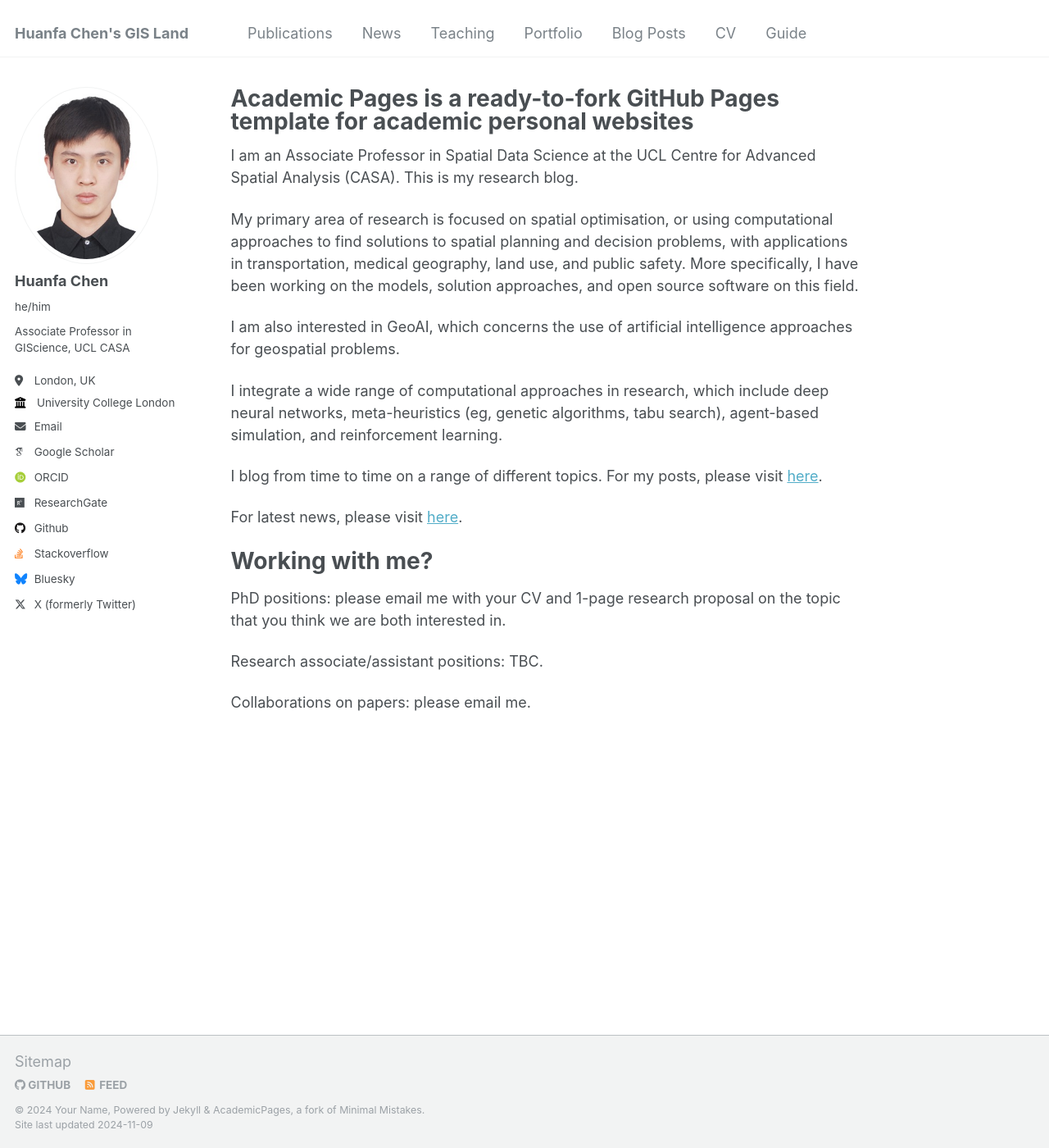
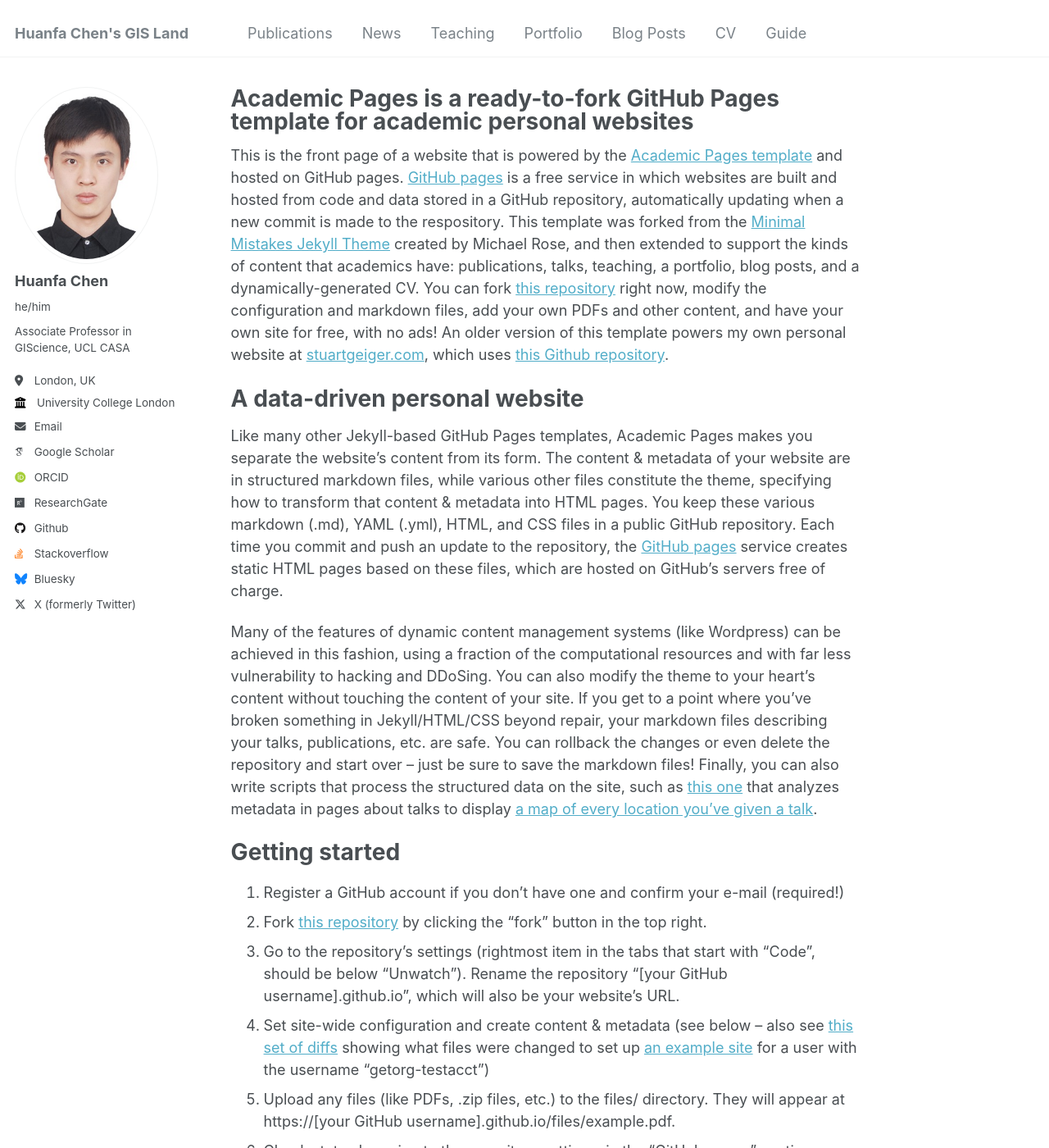
Before and after one commit to huanfachen/huanfachen.github.io, a Jekyll site: the page built from _pages/about_backup.md, in a window 1280 px wide and 1400 px high. Shown: the whole window at 82% size. Built offline with Jekyll 4.4.1, drawn with Linux system fonts in a browser that asks for light colours; some web fonts are replaced; some of the changed text lies outside the part shown.

```diff
--- a/_data/navigation.yml
+++ b/_data/navigation.yml
@@ -9,7 +9,7 @@
     url: /publications/
 
   - title: "News"
-    url: /News/
+    url: /news/
 
   - title: "Teaching"
     url: /teaching/
--- /dev/null
+++ b/_pages/about_backup.md
@@ -0,0 +1,49 @@
+---
+permalink: /
+title: "Academic Pages is a ready-to-fork GitHub Pages template for academic personal websites"
+author_profile: true
+redirect_from:
+  - /about/
+  - /about.html
+---
+
+This is the front page of a website that is powered by the [Academic Pages template](https://github.com/academicpages/academicpages.github.io) and hosted on GitHub pages. [GitHub pages](https://pages.github.com) is a free service in which websites are built and hosted from code and data stored in a GitHub repository, automatically updating when a new commit is made to the respository. This template was forked from the [Minimal Mistakes Jekyll Theme](https://mmistakes.github.io/minimal-mistakes/) created by Michael Rose, and then extended to support the kinds of content that academics have: publications, talks, teaching, a portfolio, blog posts, and a dynamically-generated CV. You can fork [this repository](https://github.com/academicpages/academicpages.github.io) right now, modify the configuration and markdown files, add your own PDFs and other content, and have your own site for free, with no ads! An older version of this template powers my own personal website at [stuartgeiger.com](http://stuartgeiger.com), which uses [this Github repository](https://github.com/staeiou/staeiou.github.io).
+
+A data-driven personal website
+======
+Like many other Jekyll-based GitHub Pages templates, Academic Pages makes you separate the website's content from its form. The content & metadata of your website are in structured markdown files, while various other files constitute the theme, specifying how to transform that content & metadata into HTML pages. You keep these various markdown (.md), YAML (.yml), HTML, and CSS files in a public GitHub repository. Each time you commit and push an update to the repository, the [GitHub pages](https://pages.github.com/) service creates static HTML pages based on these files, which are hosted on GitHub's servers free of charge.
+
+Many of the features of dynamic content management systems (like Wordpress) can be achieved in this fashion, using a fraction of the computational resources and with far less vulnerability to hacking and DDoSing. You can also modify the theme to your heart's content without touching the content of your site. If you get to a point where you've broken something in Jekyll/HTML/CSS beyond repair, your markdown files describing your talks, publications, etc. are safe. You can rollback the changes or even delete the repository and start over -- just be sure to save the markdown files! Finally, you can also write scripts that process the structured data on the site, such as [this one](https://github.com/academicpages/academicpages.github.io/blob/master/talkmap.ipynb) that analyzes metadata in pages about talks to display [a map of every location you've given a talk](https://academicpages.github.io/talkmap.html).
+
+Getting started
+======
+1. Register a GitHub account if you don't have one and confirm your e-mail (required!)
+1. Fork [this repository](https://github.com/academicpages/academicpages.github.io) by clicking the "fork" button in the top right.
+1. Go to the repository's settings (rightmost item in the tabs that start with "Code", should be below "Unwatch"). Rename the repository "[your GitHub username].github.io", which will also be your website's URL.
+1. Set site-wide configuration and create content & metadata (see below -- also see [this set of diffs](http://archive.is/3TPas) showing what files were changed to set up [an example site](https://getorg-testacct.github.io) for a user with the username "getorg-testacct")
+1. Upload any files (like PDFs, .zip files, etc.) to the files/ directory. They will appear at https://[your GitHub username].github.io/files/example.pdf.
+1. Check status by going to the repository settings, in the "GitHub pages" section
+
+Site-wide configuration
+------
+The main configuration file for the site is in the base directory in [_config.yml](https://github.com/academicpages/academicpages.github.io/blob/master/_config.yml), which defines the content in the sidebars and other site-wide features. You will need to replace the default variables with ones about yourself and your site's github repository. The configuration file for the top menu is in [_data/navigation.yml](https://github.com/academicpages/academicpages.github.io/blob/master/_data/navigation.yml). For example, if you don't have a portfolio or blog posts, you can remove those items from that navigation.yml file to remove them from the header.
+
+Create content & metadata
+------
+For site content, there is one markdown file for each type of content, which are stored in directories like _publications, _talks, _posts, _teaching, or _pages. For example, each talk is a markdown file in the [_talks directory](https://github.com/academicpages/academicpages.github.io/tree/master/_talks). At the top of each markdown file is structured data in YAML about the talk, which the theme will parse to do lots of cool stuff. The same structured data about a talk is used to generate the list of talks on the [Talks page](https://academicpages.github.io/talks), each [individual page](https://academicpages.github.io/talks/2012-03-01-talk-1) for specific talks, the talks section for the [CV page](https://academicpages.github.io/cv), and the [map of places you've given a talk](https://academicpages.github.io/talkmap.html) (if you run this [python file](https://github.com/academicpages/academicpages.github.io/blob/master/talkmap.py) or [Jupyter notebook](https://github.com/academicpages/academicpages.github.io/blob/master/talkmap.ipynb), which creates the HTML for the map based on the contents of the _talks directory).
+
+**Markdown generator**
+
+I have also created [a set of Jupyter notebooks](https://github.com/academicpages/academicpages.github.io/tree/master/markdown_generator
+) that converts a CSV containing structured data about talks or presentations into individual markdown files that will be properly formatted for the Academic Pages template. The sample CSVs in that directory are the ones I used to create my own personal website at stuartgeiger.com. My usual workflow is that I keep a spreadsheet of my publications and talks, then run the code in these notebooks to generate the markdown files, then commit and push them to the GitHub repository.
+
+How to edit your site's GitHub repository
+------
+Many people use a git client to create files on their local computer and then push them to GitHub's servers. If you are not familiar with git, you can directly edit these configuration and markdown files directly in the github.com interface. Navigate to a file (like [this one](https://github.com/academicpages/academicpages.github.io/blob/master/_talks/2012-03-01-talk-1.md) and click the pencil icon in the top right of the content preview (to the right of the "Raw | Blame | History" buttons). You can delete a file by clicking the trashcan icon to the right of the pencil icon. You can also create new files or upload files by navigating to a directory and clicking the "Create new file" or "Upload files" buttons.
+
+Example: editing a markdown file for a talk
+![Editing a markdown file for a talk](/images/editing-talk.png)
+
+For more info
+------
+More info about configuring Academic Pages can be found in [the guide](https://academicpages.github.io/markdown/). The [guides for the Minimal Mistakes theme](https://mmistakes.github.io/minimal-mistakes/docs/configuration/) (which this theme was forked from) might also be helpful.
```
Also changed, not shown: _news/2012-03-01-talk-1.md (added, +11 -0 lines), _news/2013-03-01-tutorial-1.md (added, +13 -0 lines), _news/2014-02-01-talk-2.md (added, +13 -0 lines), _news/2014-03-01-talk-3.md (added, +11 -0 lines), 1 other file.
